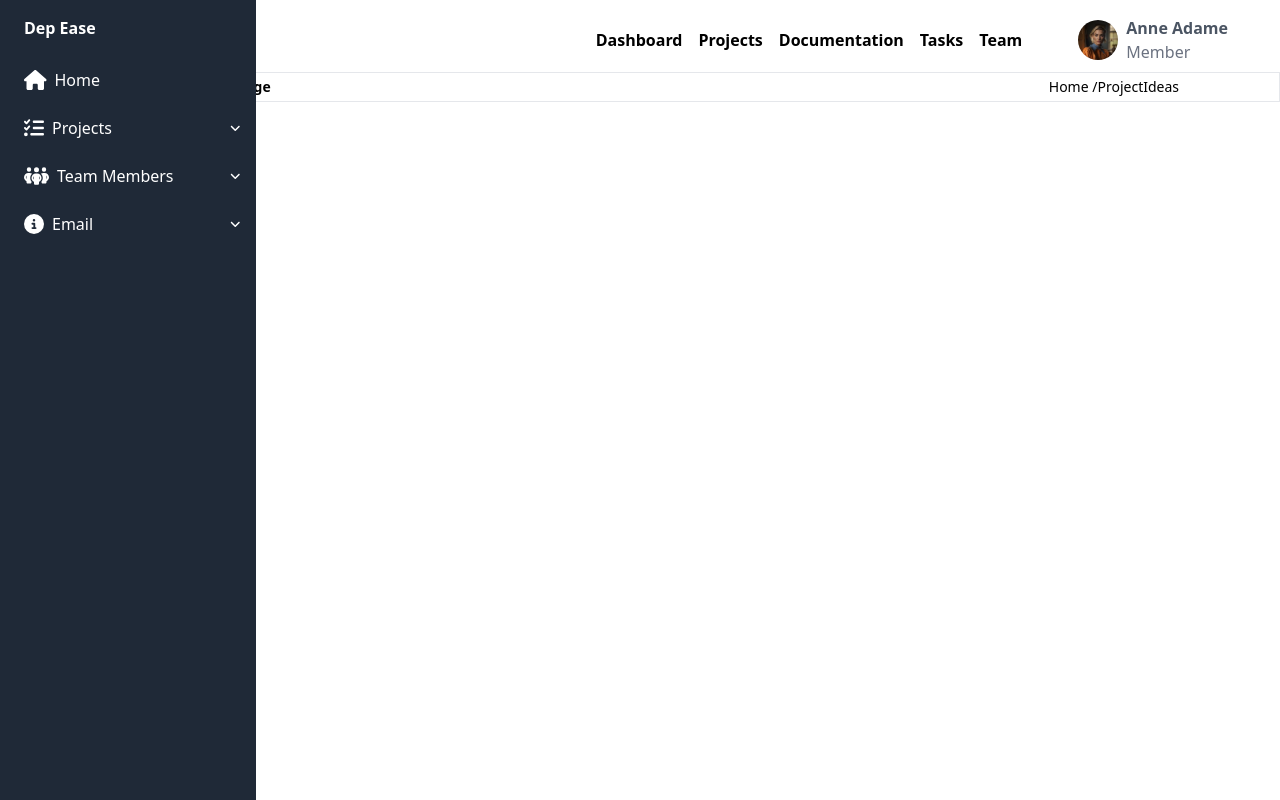
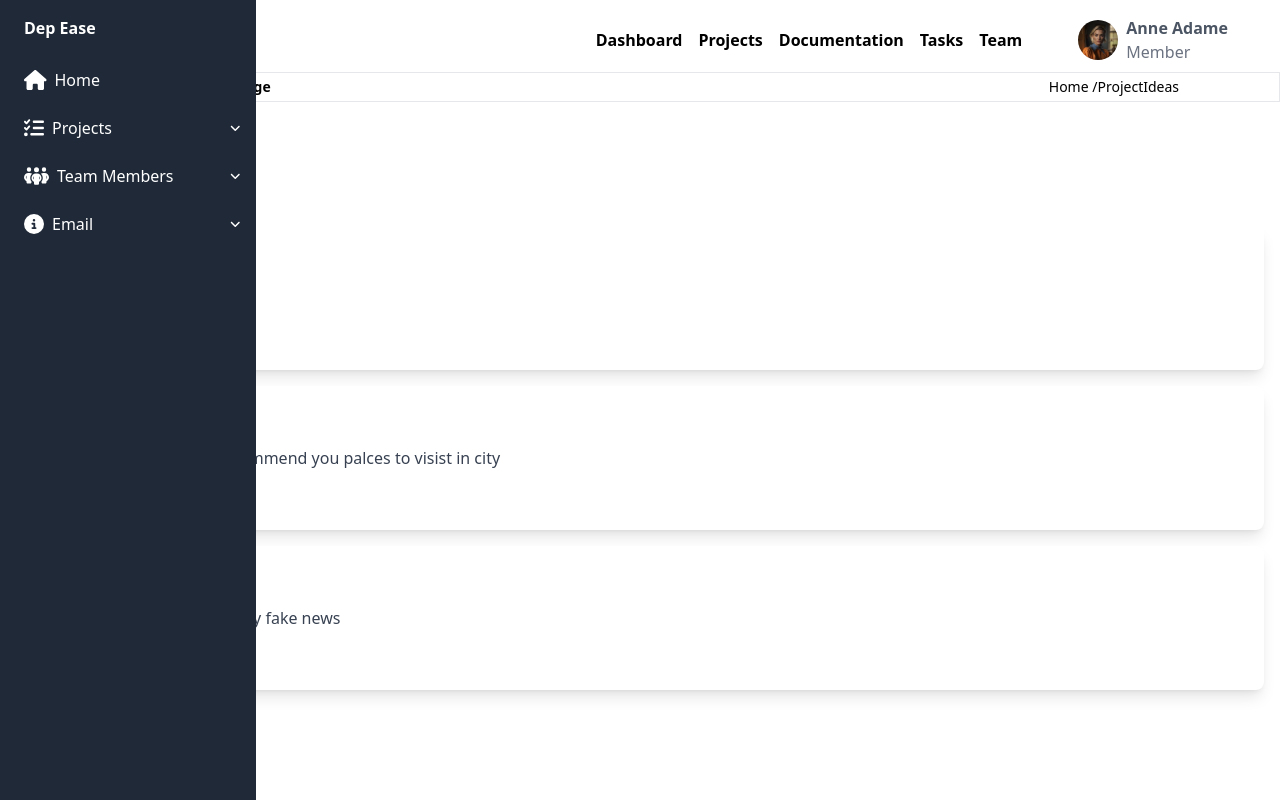
Before and after one commit to hamza442-ali/Frontend_DepEase, a React (Create React App) app: page /ProjectIdeas in a window 1280 px wide. Built offline with nearby package versions, Linux system fonts and the light colour scheme.

Commit message:
project ideas

```diff
--- a/src/App.js
+++ b/src/App.js
@@ -21,6 +21,7 @@ import ProjectDetails from './components/project/ProjectDetails';
 import person from "./assets/images/person2.jpeg";
 import Evaluation from './components/evaluation/EvaluationDetails';
 import CalendarPage from './pages/SchedulerPage/Calender';
+import ProjectIdeasPage from './pages/ProjectIdeas/ProjectIdeas';
 
 
 const projectsData = [
@@ -76,6 +77,7 @@ function App() {
     <Route path="/email" element={<EmailPage/>} />
     <Route path="/del" element={<ManageDelieverables/>} />
     <Route path="/cal" element={<CalendarPage/>} />
+    <Route path="/ProjectIdeas" element={<ProjectIdeasPage/>} />
       </Routes>
     </BrowserRouter>
   );
--- /dev/null
+++ b/src/components/projectideas/ProjectIdeasCard.jsx
@@ -0,0 +1,13 @@
+import React from 'react';
+
+const ProjectIdeasCard = ({ title, description, teacherName }) => {
+  return (
+    <div className="p-6 mb-4 bg-white rounded-lg shadow-lg">
+      <h2 className="mb-2 text-xl font-semibold">{title}</h2>
+      <p className="mb-4 text-gray-700">{description}</p>
+      <p className="text-sm text-gray-500">Teacher: {teacherName}</p>
+    </div>
+  );
+};
+
+export default ProjectIdeasCard;
--- /dev/null
+++ b/src/components/projectideas/ProjectIdeasList.jsx
@@ -0,0 +1,32 @@
+import React, { useState } from 'react';
+import ProjectIdeasCard from './ProjectIdeasCard';
+
+const ProjectIdeasList = ({ projectIdeas }) => {
+  const [searchTerm, setSearchTerm] = useState('');
+
+  const filteredIdeas = projectIdeas.filter(idea =>
+    idea.description.toLowerCase().includes(searchTerm.toLowerCase())
+  );
+
+  return (
+    <div>
+      <input
+        type="text"
+        placeholder="Search by description..."
+        className="w-full p-2 mb-4 rounded"
+        value={searchTerm}
+        onChange={(e) => setSearchTerm(e.target.value)}
+      />
+      {filteredIdeas.map((idea, index) => (
+        <ProjectIdeasCard
+          key={index}
+          title={idea.title}
+          description={idea.description}
+          teacherName={idea.teacherName}
+        />
+      ))}
+    </div>
+  );
+};
+
+export default ProjectIdeasList;
--- /dev/null
+++ b/src/pages/ProjectIdeas/ProjectIdeas.jsx
@@ -0,0 +1,34 @@
+import React from 'react';
+import ProjectIdeasList from '../../components/projectideas/ProjectIdeasList';
+
+const projectIdeas = [
+  {
+    title: 'Project Idea 1',
+    description: 'devops project this is ',
+    teacherName: 'umer baiq',
+  },
+  {
+    title: 'Project Idea 2',
+    description: 'Ai base mobile app will recommend you palces to visist in city',
+    teacherName: 'Saad khan',
+  },
+  {
+    title: 'Project Idea 3',
+    description: 'Ai based app that will identity fake news',
+    teacherName: 'Naeem Akhtar',
+  },
+
+
+  // Add more project ideas as needed
+];
+
+const ProjectIdeasPage = () => {
+  return (
+    <div className="container p-4 mx-auto">
+      <h1 className="mb-4 text-3xl font-semibold">Project Ideas</h1>
+      <ProjectIdeasList projectIdeas={projectIdeas} />
+    </div>
+  );
+};
+
+export default ProjectIdeasPage;
--- a/src/pages/SchedulerPage/Calender.jsx
+++ b/src/pages/SchedulerPage/Calender.jsx
@@ -7,7 +7,7 @@ const CalendarPage=()=> {
   return (
     <div className="App">
       <header className="App-header">
-        <h1 className="mb-4 text-3xl font-bold">Project Calendar</h1>
+        <h1 className="mt-10 mb-4 text-3xl font-bold ml-52">Project Calendar</h1>
         <Calendar/>
       </header>
     </div>
```
